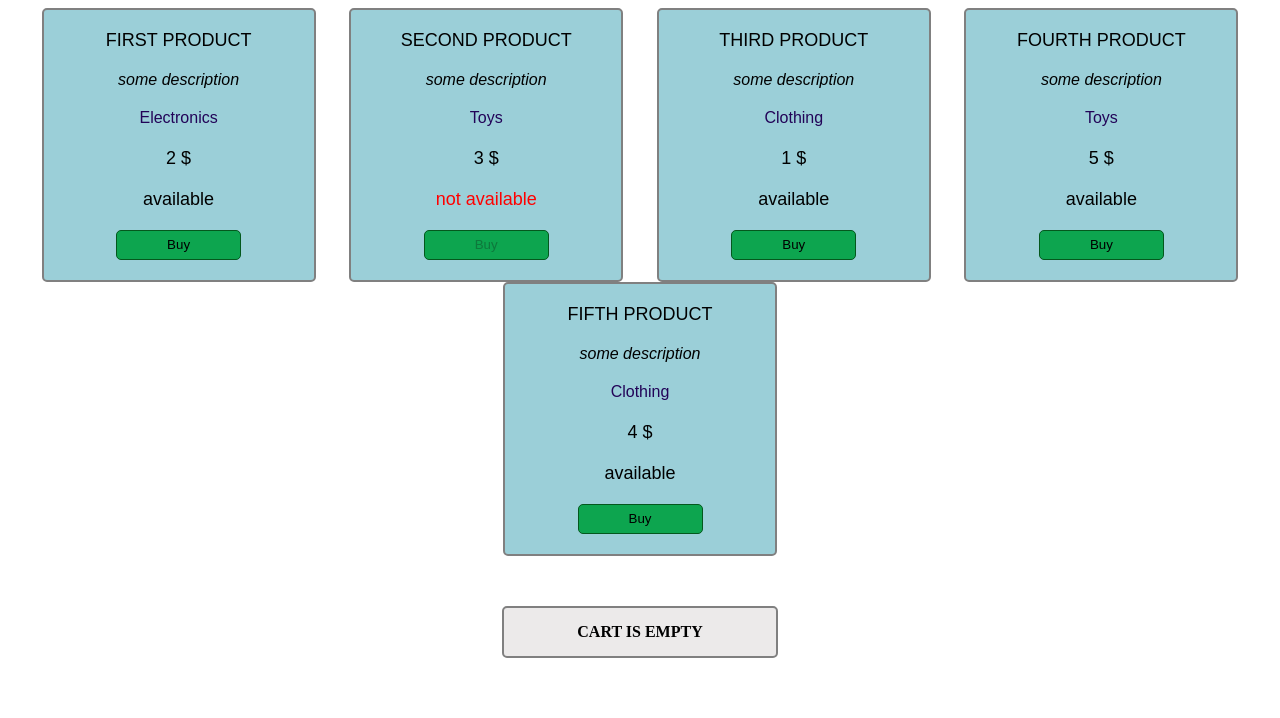
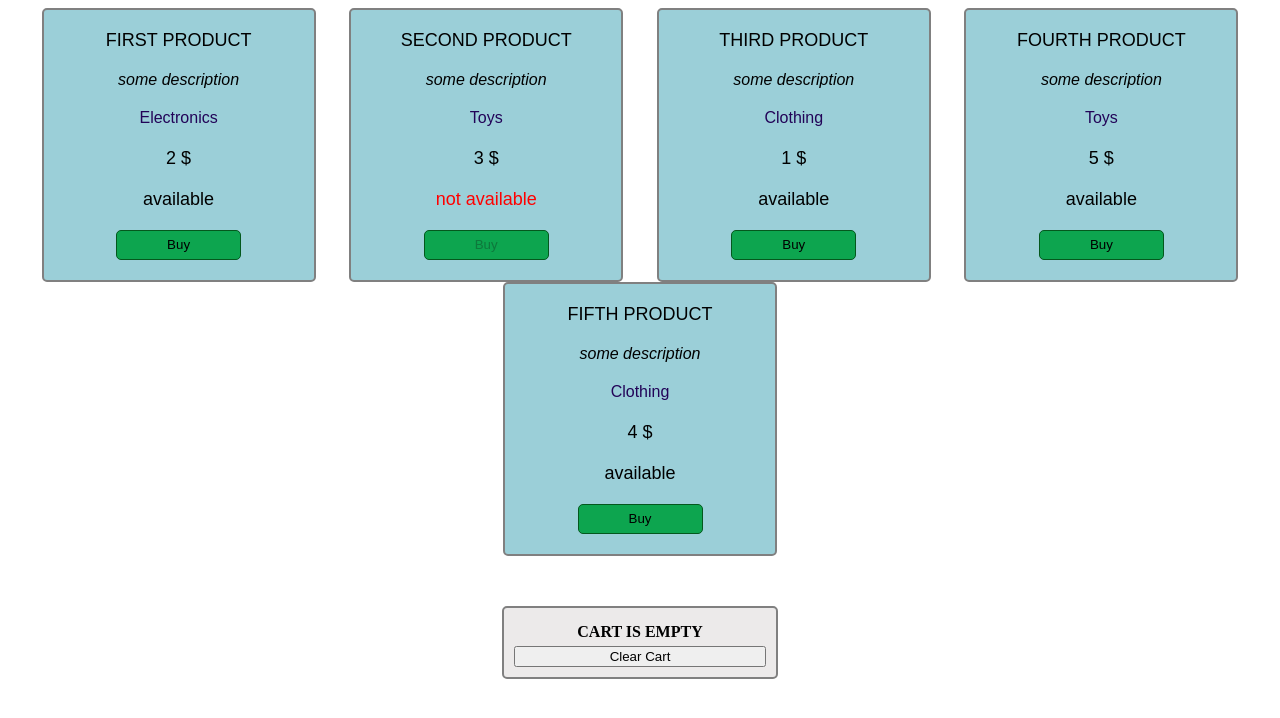
Before and after one commit to IvanKhud/learn-angular, an Angular app: page / in a window 1280 px wide. Shown: the top 718 px of the page. Built offline with nearby package versions, Linux system fonts and the light colour scheme.

Commit message:
added clearCart function

```diff
--- a/src/app/core/cart-list/cart-list.component.html
+++ b/src/app/core/cart-list/cart-list.component.html
@@ -10,4 +10,5 @@
   <ng-template #emptyCart>
     <h3 class="cart-list-title">Cart is empty</h3>
   </ng-template>
+  <button (click)="clearCart()">Clear Cart</button>
 </div>
--- a/src/app/core/cart-list/cart-list.component.ts
+++ b/src/app/core/cart-list/cart-list.component.ts
@@ -31,6 +31,11 @@ export class CartListComponent implements OnInit {
     this.cartService.deleteItem(id);
   }
 
+  clearCart(): void {
+    this.cartService.clearCart();
+    this.cartList = this.cartService.getCartList();
+  }
+
   ngOnInit() {
     this.cartList = this.cartService.getCartList();
   }
--- a/src/app/shared/services/cart.service.ts
+++ b/src/app/shared/services/cart.service.ts
@@ -63,4 +63,9 @@ export class CartService {
     });
     this.cartList.splice(currentIndex, 1);
   }
+
+  clearCart(): void {
+    this.cartList = [];
+  }
+
 }
```
